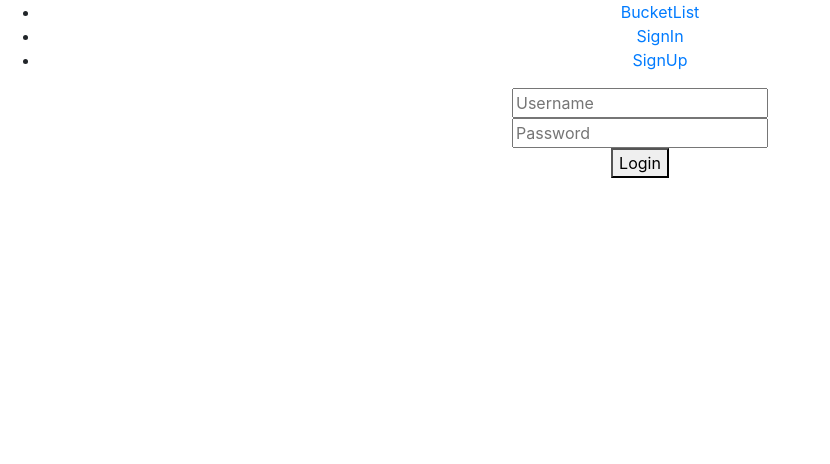
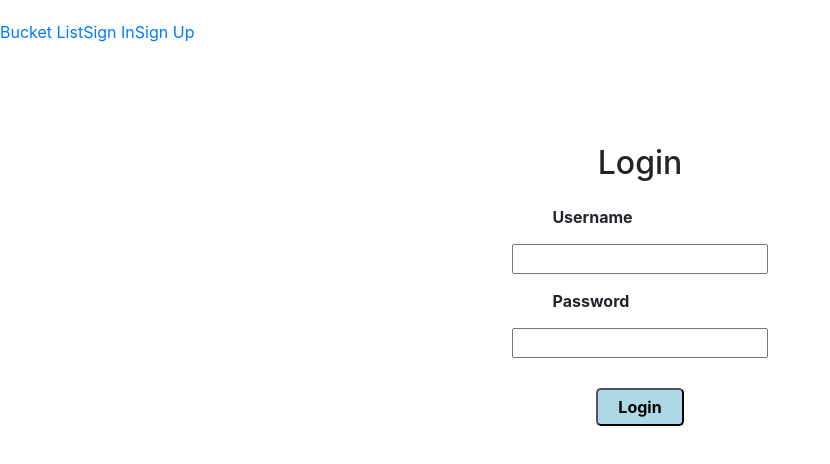
Before and after one commit to build-week-bucketlist/Front-End, a React (Create React App) app in the folder bucketlist-react/: page /signIn in a window 1280 px wide. Shown: the top 464 px of the page, without its empty margins (0-830 px from the left). Built offline with nearby package versions, Linux system fonts and the light colour scheme.

Commit message:
Styled Sign In form

```diff
--- a/bucketlist-react/src/App.css
+++ b/bucketlist-react/src/App.css
@@ -2,23 +2,42 @@
   text-align: center;
 }
 
-.App-logo {
-  animation: App-logo-spin infinite 20s linear;
-  height: 40vmin;
-  pointer-events: none;
+nav {
+  display: flex;
+  justify-content: space-evenly;
+  margin: 20px 0 20px 0;
 }
 
-.App-header {
-  background-color: #282c34;
-  min-height: 100vh;
+span {
+  color: gray;
+
+}
+
+form {
   display: flex;
   flex-direction: column;
+  justify-content: center;
   align-items: center;
-  justify-content: center;
-  font-size: calc(10px + 2vmin);
-  color: white;
+  margin-top: 100px;
 }
 
-.App-link {
-  color: #61dafb;
+.username {
+  display: flex;
+  align-content: flex-start;
+  margin: 15px 95px 15px 0;
+  font-weight: bold;
 }
+
+.password {
+  display: flex;
+  margin: 15px 98px 15px 0;
+  font-weight: bold;
+}
+
+.loginButton {
+  margin: 30px 0 0 0;
+  border-radius: 5px;
+  padding: 5px 20px;
+  font-weight: bold;
+  background-color: lightblue;
+}
--- a/bucketlist-react/src/App.js
+++ b/bucketlist-react/src/App.js
@@ -8,18 +8,18 @@ import PrivateRoute from './Sign-in/components/PrivateRoute';
 
 function App() {
   return (
-    <div className="App">
-      <ul>
-        <li>
-          <Link to = '/BucketList' >BucketList</Link>
-        </li>
-        <li>
-          <Link to = '/SignIn' >SignIn</Link>
-        </li>
-        <li>
-          <Link to = '/SignUp' >SignUp</Link>
-        </li>
-      </ul>
+    <div>
+      <nav>
+        <span>
+          <Link to = '/BucketList' >Bucket List</Link>
+        </span>
+        <span>
+          <Link to = '/SignIn' >Sign In</Link>
+        </span>
+        <span>
+          <Link to = '/SignUp' >Sign Up</Link>
+        </span>
+      </nav>
 
       <PrivateRoute exact path = '/bucketList' component = {ProtectedPage} />
 
--- a/bucketlist-react/src/Sign-in/components/SignInForm.js
+++ b/bucketlist-react/src/Sign-in/components/SignInForm.js
@@ -1,6 +1,7 @@
 import React from 'react';
 import { login } from '../SignInAction';
 import { connect } from 'react-redux';
+import Form from 'react-bootstrap/Form';
 
 class SignInForm extends React.Component {
     constructor() {
@@ -34,29 +35,32 @@ class SignInForm extends React.Component {
         const { isLoading, error } = this.props
 
         return (
-            <form onSubmit={this.handleSubmit}>
+            <Form onSubmit={this.handleSubmit}>
                 {error && <p className="error">{error}</p>}
 
-                <input
-                    type="text"
-                    name="username"
-                    placeholder="Username"
-                    value={username}
-                    onChange={this.handleChange} /><br
-                    />
+                <h2>Login</h2>
 
-                <input
+                    <label className="username">Username</label>
+                    <input className="formUser"
+                        type="email"
+                        name="username"
+                        // placeholder="Username"
+                        value={username}
+                        onChange={this.handleChange} />
+
+
+                <label className="password">Password</label>
+                <input className="formPass"
                     type="password"
                     name="password"
-                    placeholder="Password"
+                    // placeholder="Password"
                     value={password}
-                    onChange={this.handleChange} /><br
-                    />
+                    onChange={this.handleChange} />
 
                 {isLoading
                     ? <p>Logging in...</p>
-                    : <button type="submit">Login</button>}
-            </form>
+                    : <button className="loginButton" type="submit">Login</button> }
+            </Form>
         )
     }
 }
--- a/bucketlist-react/src/index.js
+++ b/bucketlist-react/src/index.js
@@ -7,6 +7,7 @@ import thunk from 'redux-thunk';
 import { logger } from 'redux-logger';
 import combineReducers from './reducers/combineReducers'
 import App from './App';
+import 'bootstrap/dist/css/bootstrap.min.css';
 
 const store = createStore(combineReducers, applyMiddleware(thunk, logger))
 // const store = compose(window.devToolsExtension ? window.devToolsExtension() : f => f)
```
